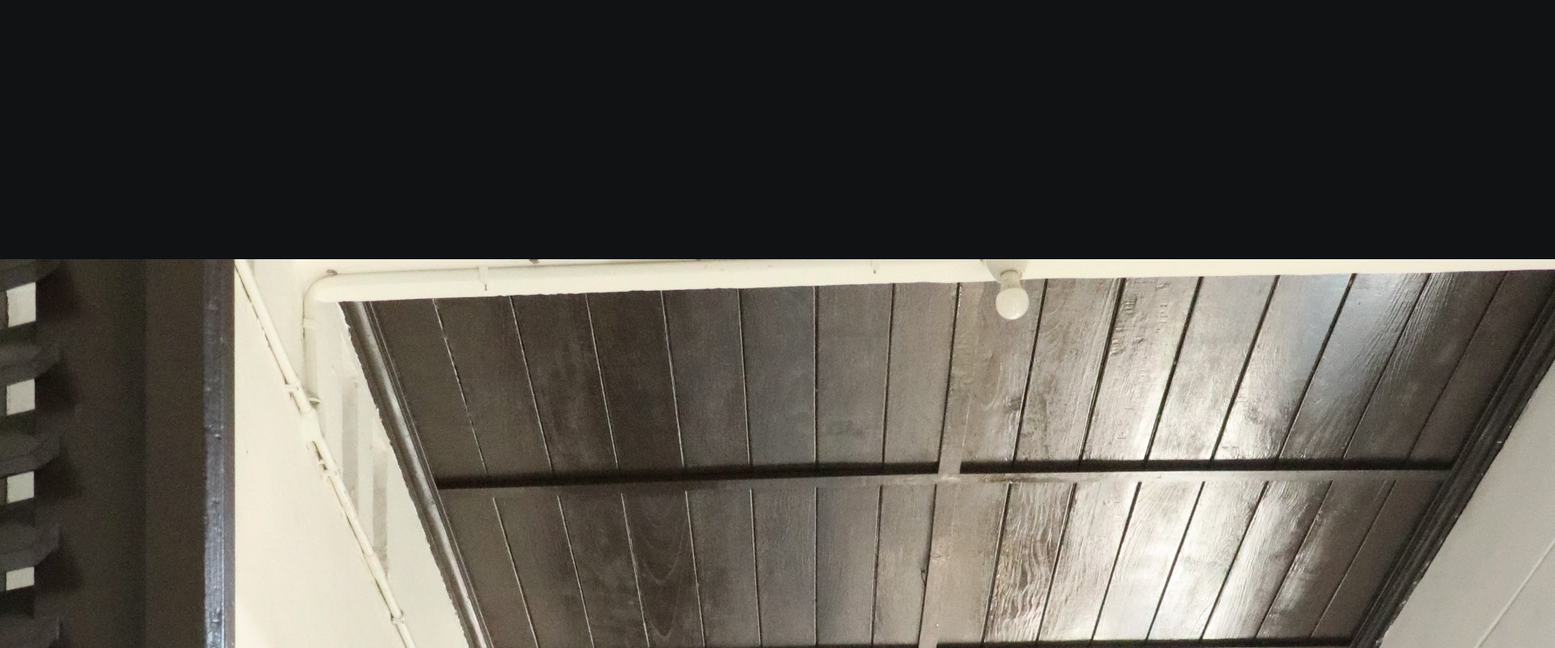
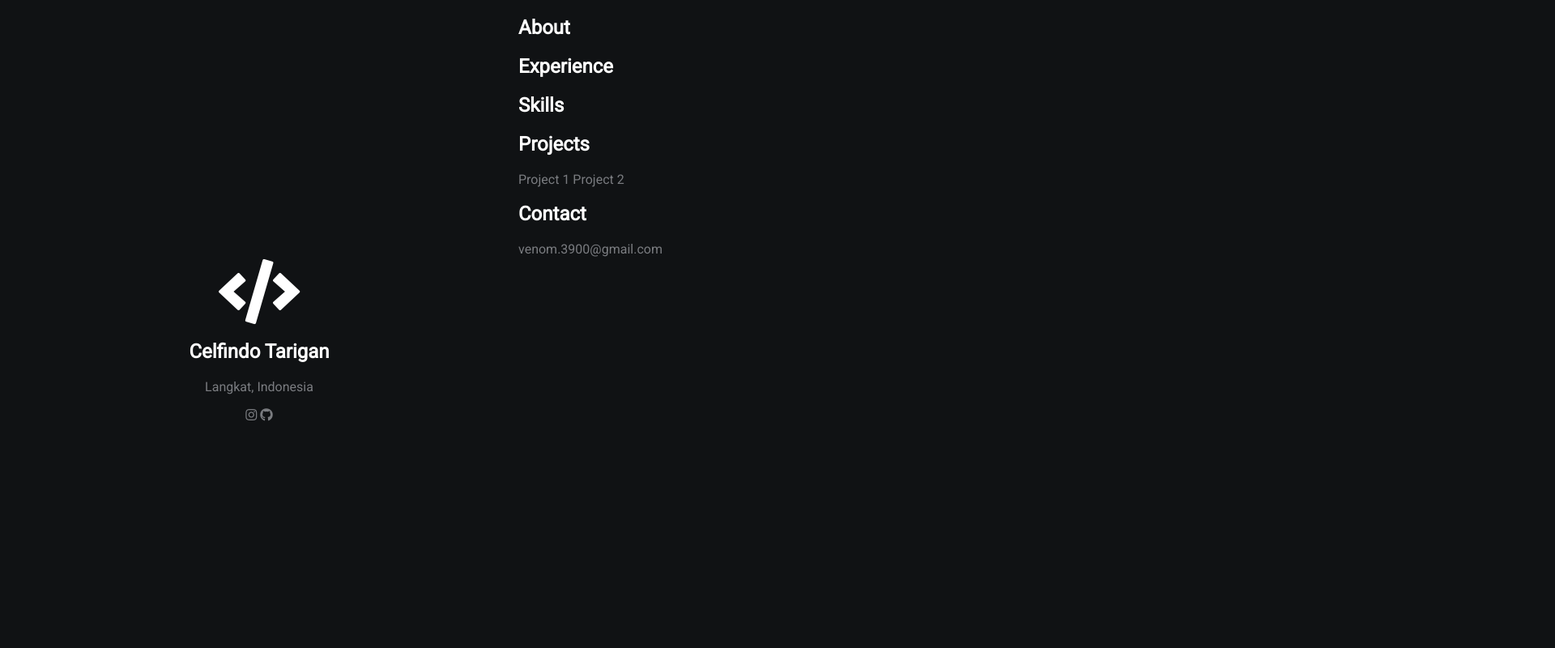
Before and after one commit to Tarigan0700/Tarigan0700.github.io, a plain HTML site: page index.html in a window 1280 px wide. Shown: the top 800 px of the page at 81% size, 1920 px wide, since content can reach past the window. Drawn offline with Linux system fonts and the light colour scheme.

Commit message:
Update index.html

```diff
--- a/index.html
+++ b/index.html
@@ -11,7 +11,6 @@
 <body>
     <div class="grid-2">
         <div class="section-1">
-            <img src=pict.JPG>
             <i class="fas fa-code fa-5x white"></i>
             <h2>Celfindo Tarigan</h2>
             <p>Langkat, Indonesia</p>
```
